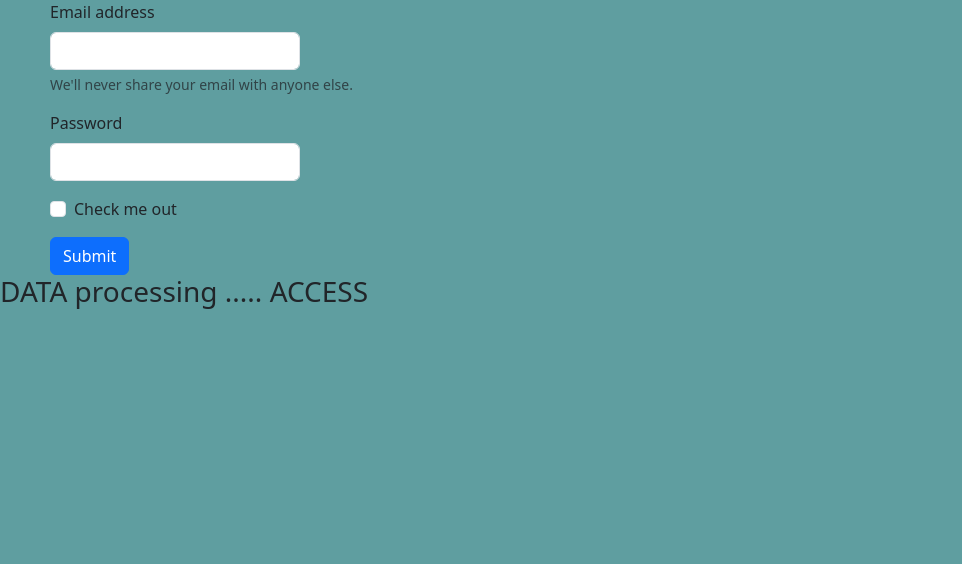
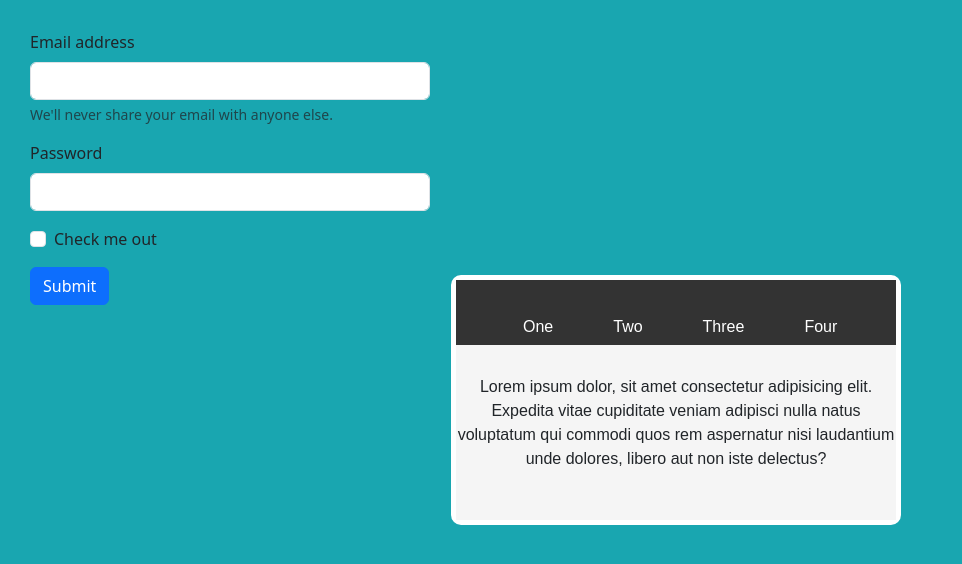
Before and after one commit to Scarabey87/Apps, a Django app: page / in a window 1280 px wide. Shown: the top 564 px of the page, without its empty margins (0-962 px from the left). Run offline with Django 4.2, Linux system fonts and the light colour scheme; some libraries are stand-ins or nearby versions.

Commit message:
last ver

```diff
--- a/Library/Library/urls.py
+++ b/Library/Library/urls.py
@@ -17,11 +17,15 @@ Including another URLconf
 from django.contrib import admin
 from django.urls import path, re_path, include
 from visitors import views
+from django.conf import settings
+from django.conf.urls.static import static
 
 urlpatterns = [
-    path("admin/", admin.site.urls),
-    path("", include("visitors.urls"))
-    # re_path(r'^visitors/banned', views.banned_visitors),
-    # re_path(r'^visitors/books', views.books, kwargs={"name": 'Вий', 'genre': 'Horror'}),
-    # re_path(r'^visitors', views.visitors)
-]
+                  path("admin/", admin.site.urls),
+                  path("", include("visitors.urls")),
+                  # re_path(r'^visitors/banned', views.banned_visitors),
+                  # re_path(r'^visitors/books', views.books, kwargs={"name": 'Вий', 'genre': 'Horror'}),
+                  # re_path(r'^visitors', views.visitors),
+                  path('test', include("visitors.urls"), kwargs={"name": "grade A"})
+
+              ] + static(settings.STATIC_URL, document_root=settings.STATIC_ROOT)
--- a/Library/static/css/home.css
+++ b/Library/static/css/home.css
@@ -1,22 +1,66 @@
 body {
-    background: cadetblue;
-}
-h1 {
-    color: blue;
-}
-input{
-    background-color: #1a1d20;
-}
-#exampleInputPassword1 {
-    width: 250px;
-
+    background-color: #19a6b0;
 }
 
-#exampleInputEmail1 {
-    width: 250px;
-
+.MainBlock {
+    font-family: Arial, Helvetica, sans-serif;
+    background: #e4eded;
+    width: 450px;
+    height: 250px;
+    position: absolute;
+    top: 50%;
+    left: 45%;
+    margin: -125px 0 0 -125px;
+    border-radius: 10px;
+    border: 5px solid red;
+    border-color: white;
+    display: flex;
+    flex-direction: column;
 }
 
+.nav {
+    width: 100%;
+    overflow: hidden;
+    background-color: #333;
+}
+
+a {
+    text-decoration: none;
+    color: white;
+}
+
+li {
+    list-style: none;
+}
+
+.menu a {
+    display: inline;
+}
+
+li:hover {
+    background-color: goldenrod;
+}
+
+.menu li {
+    float: left;
+    padding: 30px;
+}
+
+ul {
+    display: table-cell;
+    margin: 5px;
+}
+
+.bottom {
+    width: 100%;
+    height: 100%;
+    overflow: hidden;
+    background-color: whitesmoke;
+    text-align: center;
+    padding-top: 30px;
+}
 .main{
-    margin-left: 50px;
+margin:30px;
+width:400px;
+height:100px;
 }
--- /dev/null
+++ b/Library/static/js/common.js
@@ -0,0 +1,2 @@
+//let a = {{time}}
+alert('asd');
--- a/Library/visitors/templates/main/home.html
+++ b/Library/visitors/templates/main/home.html
@@ -11,6 +11,7 @@
   <link rel="stylesheet" type="text/css" href="{% static 'css/bootstrap.min.css' %}">
   <link rel="stylesheet" type="text/css" href="{% static 'css/home.css' %}">
   <script src="{% static 'js/bootstrap.min.js' %}"></script>
+
 </head>
 <body>
 <div class = "main">
@@ -31,6 +32,20 @@
   <button type="submit" class="btn btn-primary">Submit</button>
 </form>
 </div>
-<h3>DATA processing ..... ACCESS</h3>
+<div class="MainBlock">
+        <div class="nav">
+            <ul class="menu">
+                <li><a href="" id="one">One</a></li>
+                <li><a href="/home">Two</a></li>
+                <li><a href="/home">Three</a></li>
+                <li><a href="/home">Four</a></li>
+            </ul>
+        </div>
+        <div class="bottom" id="p">
+            <p>Lorem ipsum dolor, sit amet consectetur adipisicing elit.
+                Expedita vitae cupiditate veniam adipisci nulla natus voluptatum qui commodi quos rem aspernatur nisi laudantium unde dolores, libero aut non iste delectus?</p>
+        </div>
+
+    </div>
 </body>
 </html>
--- a/Library/visitors/urls.py
+++ b/Library/visitors/urls.py
@@ -2,5 +2,6 @@ from django.urls import path
 from .views import *
 
 urlpatterns = [
-    path('', home)
+    path('', home),
+    path('test', common)
 ]
--- a/Library/visitors/views.py
+++ b/Library/visitors/views.py
@@ -1,6 +1,6 @@
 from django.shortcuts import HttpResponse
 from django.shortcuts import render
-
+import sqlite3, random, os, time, datetime
 
 # def index(request):
 #     return HttpResponse('Welcome')
@@ -14,12 +14,32 @@ from django.shortcuts import render
 #     return HttpResponse('Banned visitors')
 #
 #
-def books(request, name, genre):
-     return HttpResponse(f"""
-             <h2>О пользователе</h2>
-             <p>Имя: {name}</p>
-             <p>Возраст: {genre}</p>
-     """)
+
+con = sqlite3.connect("db.sqlite.db")
+cursor = con.cursor()
+
+# # создаем таблицу people
+# cursor.execute("""CREATE TABLE visitors
+#                 (id INTEGER PRIMARY KEY AUTOINCREMENT,
+#                 name TEXT,
+#                 age INTEGER)
+#             """)
+# добавляем строку в таблицу people
+# cursor.execute("INSERT INTO visitors (name, age) VALUES ('Tom', 38)")
+# # выполняем транзакцию
+# con.commit()
+cursor.execute("SELECT * FROM visitors")
+cmd = cursor.fetchall()
+print(cmd)
+# def p(cmd):
+#     for i in cmd:
+#         return f'{cmd[0][1]} {cmd[0][2]}'
+
+a = datetime.date.today()
+b = datetime.datetime.now()
 
 def home(request):
     return render(request, 'main/home.html')
+
+def common(request, name=None, time = None):
+    return render(request, 'main/common.html', {"name": a, "time":b})
```
Also changed, not shown: Library/visitors/templates/main/common.html (added, +17 -0 lines), Library/db.sqlite.db (added), Library/metanit.db (added).
